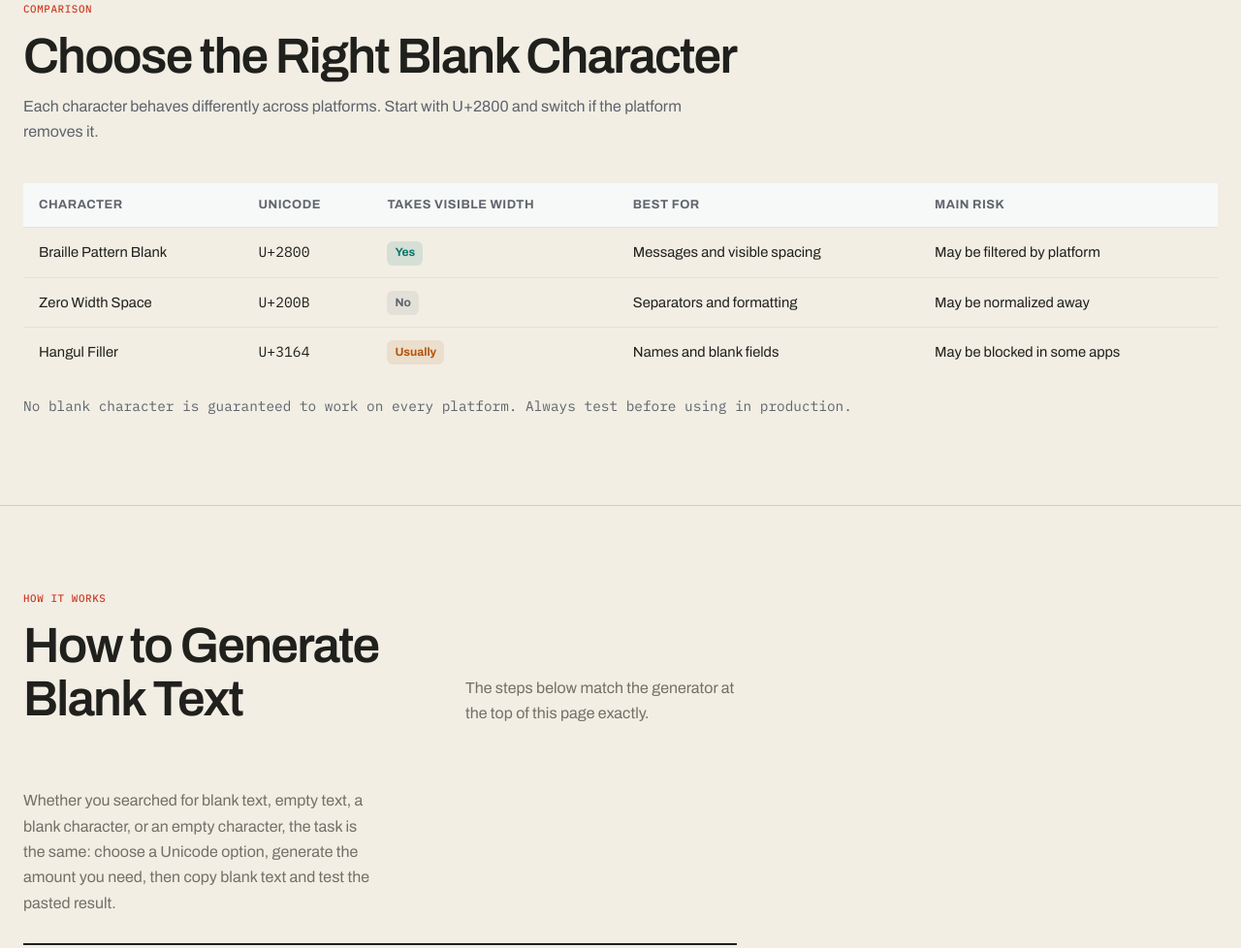
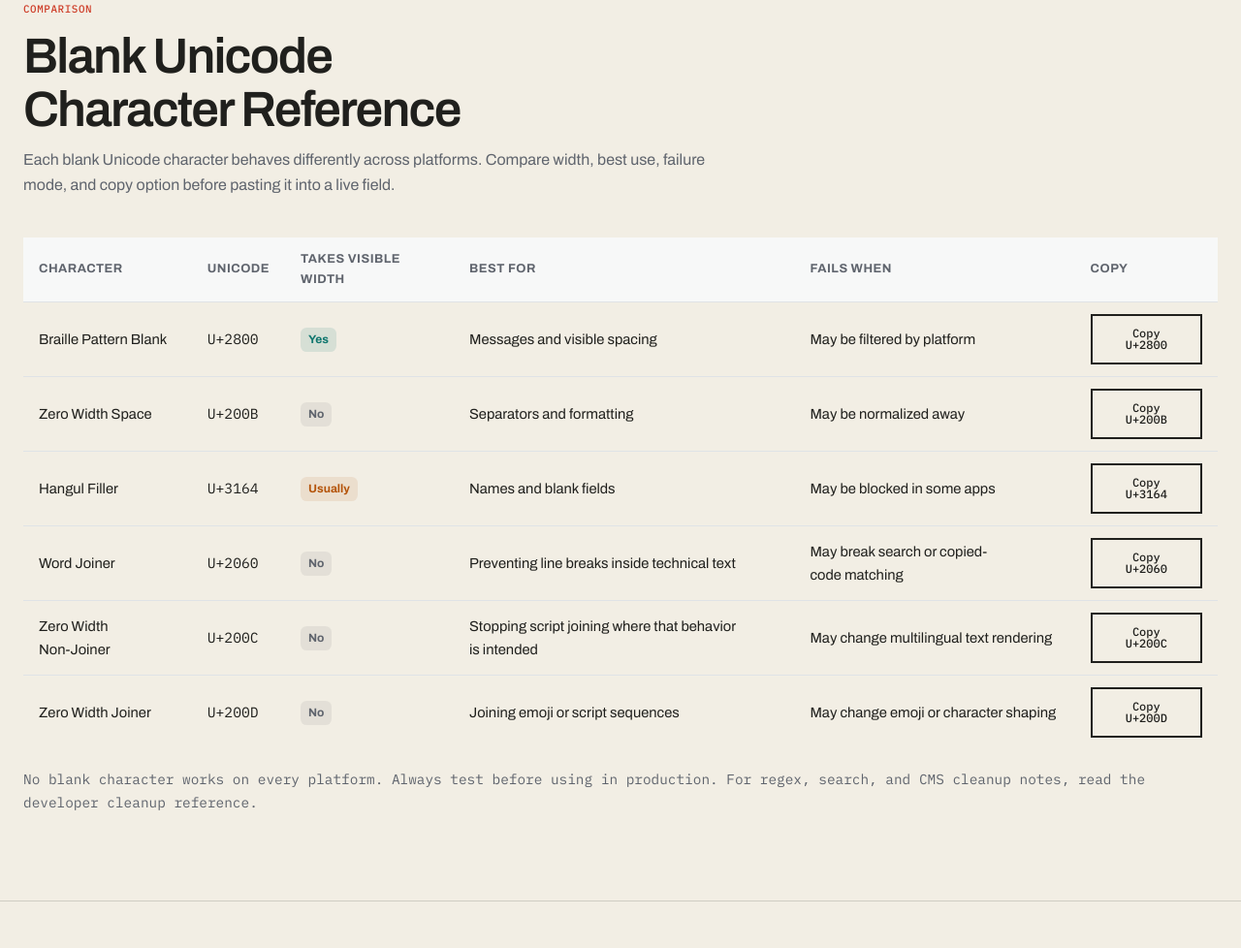
Before and after one commit to tnagjei/theinvisiblecharacter, a website: page blank-text-generator.html in a window 1280 px wide. Shown: the part 2117-3095 px from the top of the page at 97% size. Drawn offline with Linux system fonts and the light colour scheme.

Commit message:
功能（空白字符生成器模块）：为对比表格新增复制操作功能 优化空白字符对比板块，提升可读性与使用体验。将板块标题重命名为「空白 Unicode 字符参考表」，并重写介绍文字，清晰说明表格用途。 把原「主要风险」列替换为「失效场景」，精准描述各类字符无法正常使用的情况；新增「复制」列，为每个字符（U+2800、U+200B、U+3164）配备剪贴板复制按钮。 扩充参考表格，新增字符行：单词连接符（U+2060）、零宽非连接符（U+200C）、零宽连接符（U+200D）。 以上改动方便用户跨平台对比各类隐形字符，并可直接在表格内复制字符

```diff
--- a/blank-text-generator.html
+++ b/blank-text-generator.html
@@ -358,8 +358,8 @@
             <div class="site-container">
                 <div class="section-heading">
                     <p class="eyebrow">Comparison</p>
-                    <h2 id="choose-title">Choose the Right Blank Character</h2>
-                    <p>Each character behaves differently across platforms. Start with U+2800 and switch if the platform removes it.</p>
+                    <h2 id="choose-title">Blank Unicode Character Reference</h2>
+                    <p>Each blank Unicode character behaves differently across platforms. Compare width, best use, failure mode, and copy option before pasting it into a live field.</p>
                 </div>
                 <div class="btg-table-wrap">
                     <table class="btg-comparison-table" aria-label="Blank character comparison table">
@@ -369,7 +369,8 @@
                                 <th scope="col">Unicode</th>
                                 <th scope="col">Takes visible width</th>
                                 <th scope="col">Best for</th>
-                                <th scope="col">Main risk</th>
+                                <th scope="col">Fails when</th>
+                                <th scope="col">Copy</th>
                             </tr>
                         </thead>
                         <tbody>
@@ -379,6 +380,7 @@
                                 <td><span class="btg-tag-yes">Yes</span></td>
                                 <td>Messages and visible spacing</td>
                                 <td>May be filtered by platform</td>
+                                <td><button class="button-secondary small-button" type="button" data-clipboard-text="&#10240;" data-original-text="Copy U+2800" data-success-text="Copied" data-error-text="Failed">Copy U+2800</button></td>
                             </tr>
                             <tr>
                                 <td>Zero Width Space</td>
@@ -386,6 +388,7 @@
                                 <td><span class="btg-tag-no">No</span></td>
                                 <td>Separators and formatting</td>
                                 <td>May be normalized away</td>
+                                <td><button class="button-secondary small-button" type="button" data-clipboard-text="&#8203;" data-original-text="Copy U+200B" data-success-text="Copied" data-error-text="Failed">Copy U+200B</button></td>
                             </tr>
                             <tr>
                                 <td>Hangul Filler</td>
@@ -393,11 +396,36 @@
                                 <td><span class="btg-tag-usually">Usually</span></td>
                                 <td>Names and blank fields</td>
                                 <td>May be blocked in some apps</td>
+                                <td><button class="button-secondary small-button" type="button" data-clipboard-text="&#12644;" data-original-text="Copy U+3164" data-success-text="Copied" data-error-text="Failed">Copy U+3164</button></td>
+                            </tr>
+                            <tr>
+                                <td>Word Joiner</td>
+                                <td><code>U+2060</code></td>
+                                <td><span class="btg-tag-no">No</span></td>
+                                <td>Preventing line breaks inside technical text</td>
+                                <td>May break search or copied-code matching</td>
+                                <td><button class="button-secondary small-button" type="button" data-clipboard-text="&#8288;" data-original-text="Copy U+2060" data-success-text="Copied" data-error-text="Failed">Copy U+2060</button></td>
+                            </tr>
+                            <tr>
+                                <td>Zero Width Non-Joiner</td>
+                                <td><code>U+200C</code></td>
+                                <td><span class="btg-tag-no">No</span></td>
+                                <td>Stopping script joining where that behavior is intended</td>
+                                <td>May change multilingual text rendering</td>
+                                <td><button class="button-secondary small-button" type="button" data-clipboard-text="&#8204;" data-original-text="Copy U+200C" data-success-text="Copied" data-error-text="Failed">Copy U+200C</button></td>
+                            </tr>
+                            <tr>
+                                <td>Zero Width Joiner</td>
+                                <td><code>U+200D</code></td>
+                                <td><span class="btg-tag-no">No</span></td>
+                                <td>Joining emoji or script sequences</td>
+                                <td>May change emoji or character shaping</td>
+                                <td><button class="button-secondary small-button" type="button" data-clipboard-text="&#8205;" data-original-text="Copy U+200D" data-success-text="Copied" data-error-text="Failed">Copy U+200D</button></td>
                             </tr>
                         </tbody>
                     </table>
                 </div>
-                <p class="platform-risk" style="margin-top:1.2rem">No blank character is guaranteed to work on every platform. Always test before using in production.</p>
+                <p class="platform-risk" style="margin-top:1.2rem">No blank character works on every platform. Always test before using in production. For regex, search, and CMS cleanup notes, read the <a href="/developer#zero-width-cleanup">developer cleanup reference</a>.</p>
             </div>
         </section>
 
```
Also changed, not shown: developer.html (+14 -3 lines), discord-invisible-name-generator.html (+1 -1 lines), index.html (+7 -5 lines), sitemap.xml (+6 -6 lines), tiktok-invisible-username-generator.html (+2 -2 lines), tools.html (+4 -4 lines).
